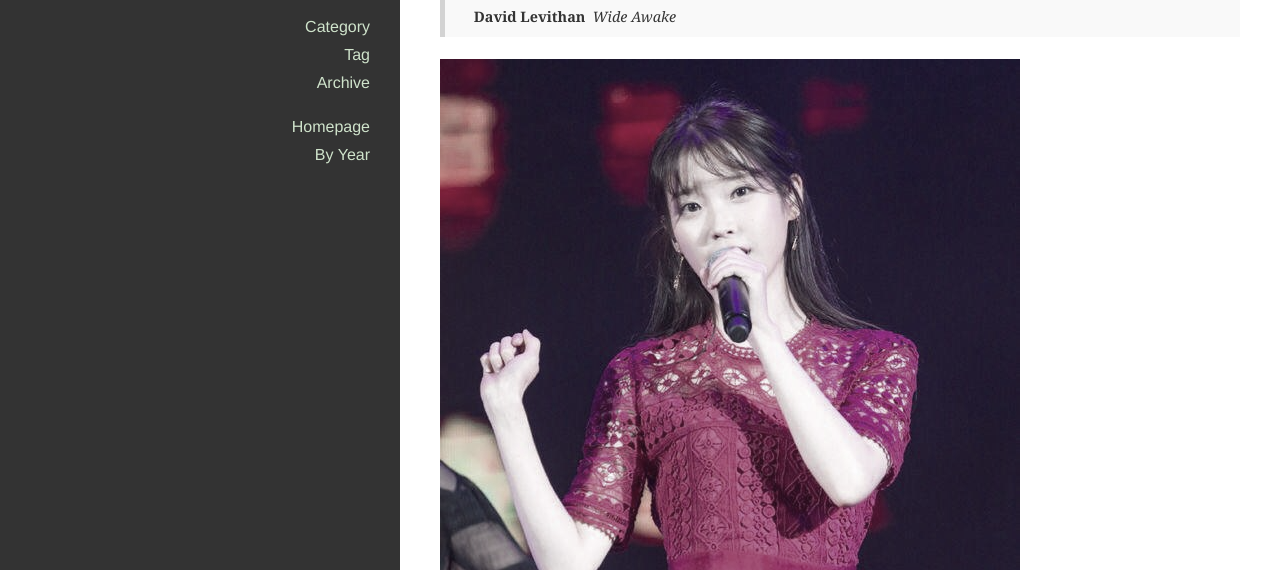
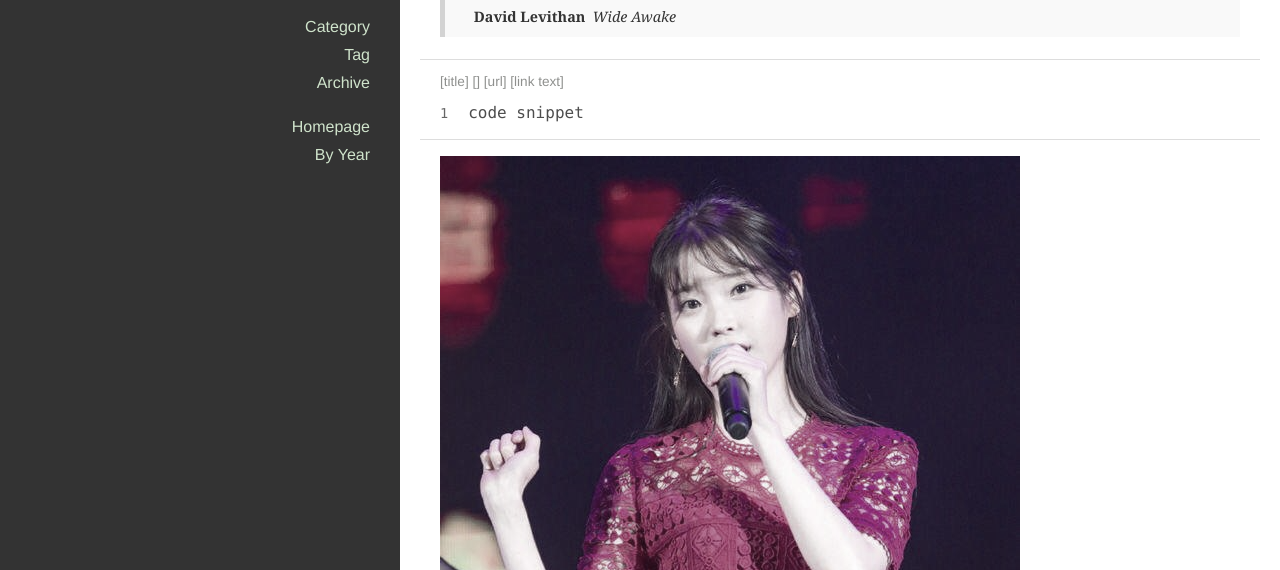
Before and after one commit to inazMaster/inazMaster.github.io, a plain HTML site: page 2016/07/31/image-post/index.html in a window 1280 px wide. Shown: the part 230-800 px from the top of the page. Drawn offline with nearby package versions, Linux system fonts and the light colour scheme.

Commit message:
Site updated: 2016-07-31 17:37:41

```diff
--- a/2016/07/31/image-post/index.html
+++ b/2016/07/31/image-post/index.html
@@ -14,6 +14,7 @@
 
 <meta name="description" content="이미지 포스팅 테스트입니다Do not just seek happiness for yourself. Seek happiness for all. Through kindness. Through mercy.
 David LevithanWide Awake
+[title] [] [url] [link text]1code snippet
 두 번째 이미지">
 <meta property="og:type" content="article">
 <meta property="og:title" content="image post">
@@ -21,15 +22,17 @@ David LevithanWide Awake
 <meta property="og:site_name" content="inazMaster's Dev Blog">
 <meta property="og:description" content="이미지 포스팅 테스트입니다Do not just seek happiness for yourself. Seek happiness for all. Through kindness. Through mercy.
 David LevithanWide Awake
+[title] [] [url] [link text]1code snippet
 두 번째 이미지">
 <meta property="og:image" content="https://inazmaster.github.io/./photo_2016-07-31_17-14-43.jpg">
 <meta property="og:image" content="https://inazmaster.github.io/photo_2016-07-31_17-14-29.jpg">
 <meta property="og:image" content="https://inazmaster.github.io/2016/07/31/image-post/photo_2016-07-31_17-14-29.jpg">
-<meta property="og:updated_time" content="2016-07-31T08:30:38.999Z">
+<meta property="og:updated_time" content="2016-07-31T08:37:27.835Z">
 <meta name="twitter:card" content="summary">
 <meta name="twitter:title" content="image post">
 <meta name="twitter:description" content="이미지 포스팅 테스트입니다Do not just seek happiness for yourself. Seek happiness for all. Through kindness. Through mercy.
 David LevithanWide Awake
+[title] [] [url] [link text]1code snippet
 두 번째 이미지">
 <meta name="twitter:image" content="https://inazmaster.github.io/./photo_2016-07-31_17-14-43.jpg">
 
@@ -169,6 +172,7 @@ David LevithanWide Awake
   <div class="article-entry">
     <h4 id="이미지-포스팅-테스트입니다"><a href="#이미지-포스팅-테스트입니다" class="headerlink" title="이미지 포스팅 테스트입니다"></a>이미지 포스팅 테스트입니다</h4><blockquote><p>Do not just seek happiness for yourself. Seek happiness for all. Through kindness. Through mercy.</p>
 <footer><strong>David Levithan</strong><cite>Wide Awake</cite></footer></blockquote>
+<figure class="highlight plain"><figcaption><span>[title] [] [url] [link text]</span></figcaption><table><tr><td class="gutter"><pre><div class="line">1</div></pre></td><td class="code"><pre><div class="line">code snippet</div></pre></td></tr></table></figure>
 <p><img src="./photo_2016-07-31_17-14-43.jpg" alt="iuiu"><br>두 번째 이미지<br><img src="photo_2016-07-31_17-14-29.jpg" alt="uiui"></p>
 <img src="/2016/07/31/image-post/photo_2016-07-31_17-14-29.jpg" alt="my life for iu" title="my life for iu">
 
```
Also changed, not shown: archives/2016/07/index.html (+1 -0 lines), archives/2016/index.html (+1 -0 lines), archives/index.html (+1 -0 lines), categories/test/index.html (+1 -0 lines), index.html (+1 -0 lines).
